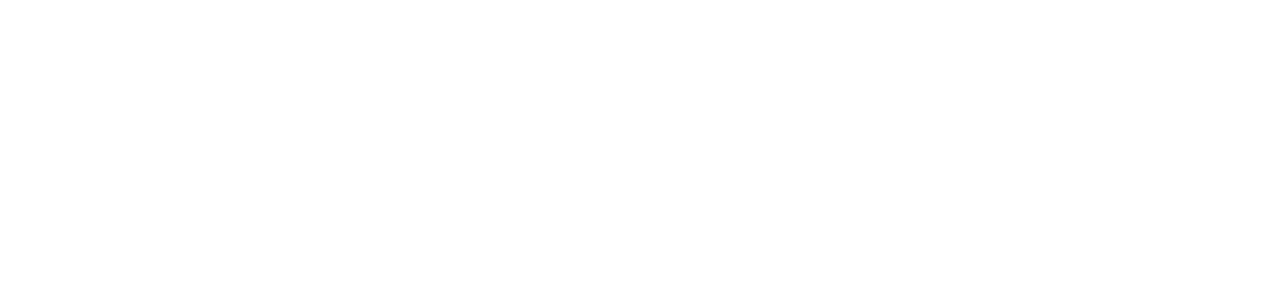
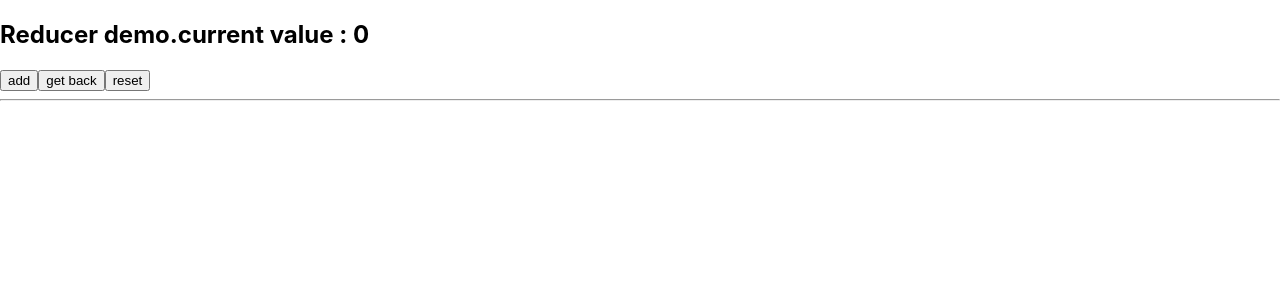
Before and after one commit to GrayHead/react_typescript, a React (Create React App) app: page / in a window 1280 px wide. Shown: the top 300 px of the page. Built offline with nearby package versions, Linux system fonts and the light colour scheme.

Commit message:
useReducer

```diff
--- a/src/App.tsx
+++ b/src/App.tsx
@@ -1,9 +1,45 @@
-import React, {FC} from 'react';
+import React, {FC, useReducer} from 'react';
 import './App.css';
 
+
+const reducerActions = (state: number, action: { type: string, payload: number }) => {
+    switch (action.type) {
+        case 'add':
+            return state + action.payload;
+        case 'getBack':
+            return state - action.payload;
+        case 'reset':
+            return action.payload;
+    }
+    return state;
+
+}
+
 const App: FC = () => {
+
+    const [number, dispatch] = useReducer(reducerActions, 0);
+
+    const add = () => {
+        dispatch({type: 'add', payload: 10});
+    }
+
+    const getBack = () => {
+        dispatch({type: 'getBack', payload: 5});
+    }
+
+    const reset = () => {
+        dispatch({type: 'reset', payload: -100});
+    }
+
+
     return (
         <>
+            <h2>Reducer demo.current value : {number}</h2>
+            <button onClick={add}>add</button>
+            <button onClick={getBack}>get back</button>
+            <button onClick={reset}>reset</button>
+            <hr/>
+
 
         </>
 
```
